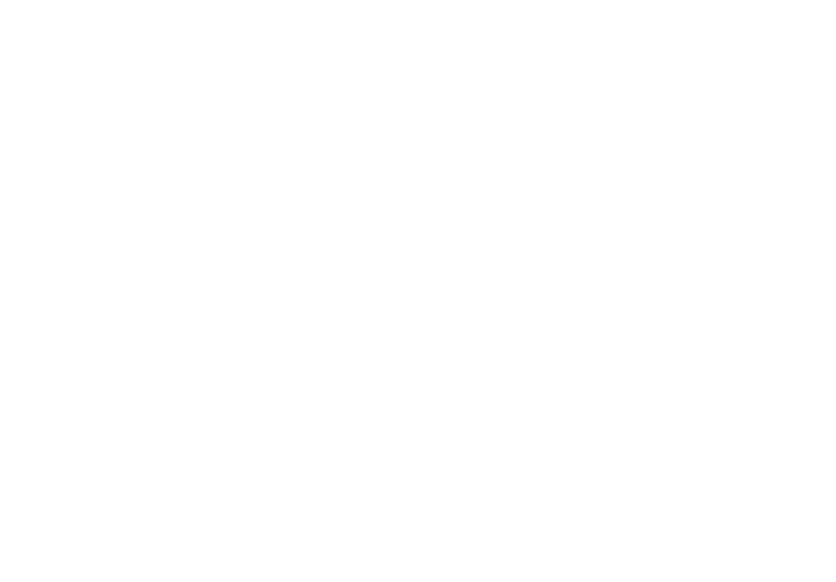
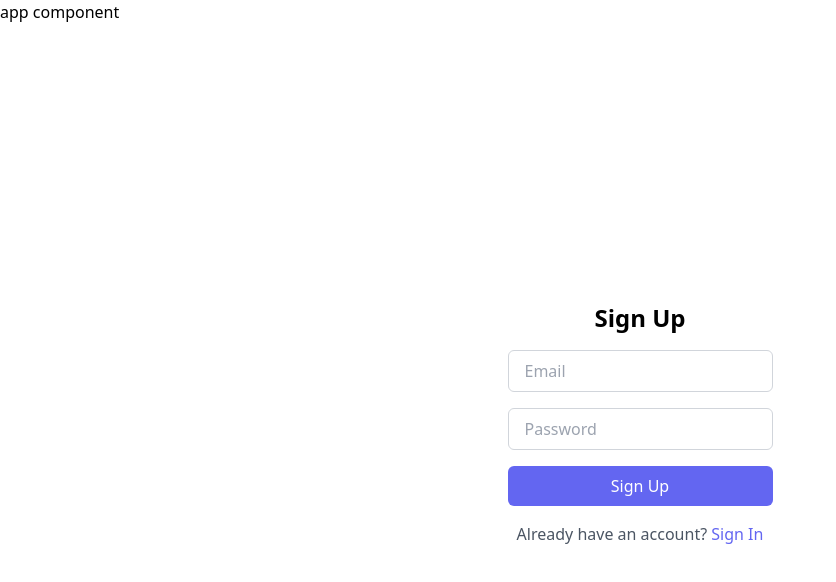
Before and after one commit to linuxvps/knnUi, an Angular app: page /sign-up in a window 1280 px wide. Before the commit this address led to /. Shown: the top 582 px of the page, without its empty margins (0-836 px from the left). Built offline with nearby package versions, Linux system fonts and the light colour scheme.

Commit message:
add sign up component

```diff
--- a/src/app/app.component.html
+++ b/src/app/app.component.html
@@ -1 +1,2 @@
+<p>app component</p>
 <router-outlet />
--- a/src/app/app.routes.ts
+++ b/src/app/app.routes.ts
@@ -2,9 +2,11 @@
 import {CardComponent} from "./component/card/card.component";
 import {ContactUsComponent} from "./component/contact-us/contact-us.component";
 import {SigninComponent} from "./component/signin/signin.component";
+import {SignupComponent} from "./component/signup/signup.component";
 
 export const routes: Routes = [
   {path: 'card', component: CardComponent},
   {path: 'contact-us', component: ContactUsComponent},
+  {path: 'sign-up', component: SignupComponent},
   {path: 'sign-in', component: SigninComponent}
 ];
--- /dev/null
+++ b/src/app/component/signup/signup.component.html
@@ -0,0 +1,25 @@
+<div class="flex h-screen">
+  <!-- Right Pane -->
+  <div class="flex items-center justify-center flex-1 bg-white text-black">
+    <div class="max-w-md text-center">
+      <h2 class="text-2xl font-semibold mb-4">Sign Up</h2>
+      <form action="#" method="POST" class="space-y-4">
+        <!-- Email Input -->
+        <div>
+          <label for="email" class="sr-only">Email</label>
+          <input id="email" name="email" type="email" required placeholder="Email" class="w-full px-4 py-2 border border-gray-300 rounded-md focus:outline-none focus:border-indigo-500" />
+        </div>
+        <!-- Password Input -->
+        <div>
+          <label for="password" class="sr-only">Password</label>
+          <input id="password" name="password" type="password" required placeholder="Password" class="w-full px-4 py-2 border border-gray-300 rounded-md focus:outline-none focus:border-indigo-500" />
+        </div>
+        <!-- Sign Up Button -->
+        <div>
+          <button type="submit" class="w-full px-4 py-2 bg-indigo-500 text-white rounded-md hover:bg-indigo-600 focus:outline-none focus:bg-indigo-600">Sign Up</button>
+        </div>
+      </form>
+      <p class="mt-4 text-gray-600">Already have an account? <a href="#" class="text-indigo-500 hover:text-indigo-600">Sign In</a></p>
+    </div>
+  </div>
+</div>
```
Also changed, not shown: src/app/component/signup/signup.component.ts (added, +12 -0 lines), src/app/component/signup/signup.component.css (added), 1 other file (tests, documents, lock files or other folders).
